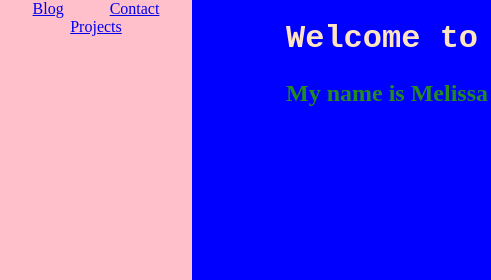
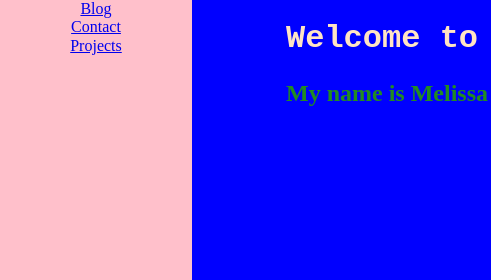
Before and after one commit to MelissaPabst/savvy-portfolio-MelissaPabst, a website built with Parcel: page index.html in a window 1280 px wide. Shown: the top 280 px of the page, 0-491 px from the left. Built offline with nearby package versions, Linux system fonts and the light colour scheme; a web font is replaced by a local one.

Commit message:
changes flex direction to align nav bar vertically for desktop

```diff
--- a/css/style.css
+++ b/css/style.css
@@ -159,4 +159,8 @@ select {
             "navigation content"
             "navigation footer";
     }
+
+    #navigation > ul {
+        flex-direction: column;
+    }
 }
```
